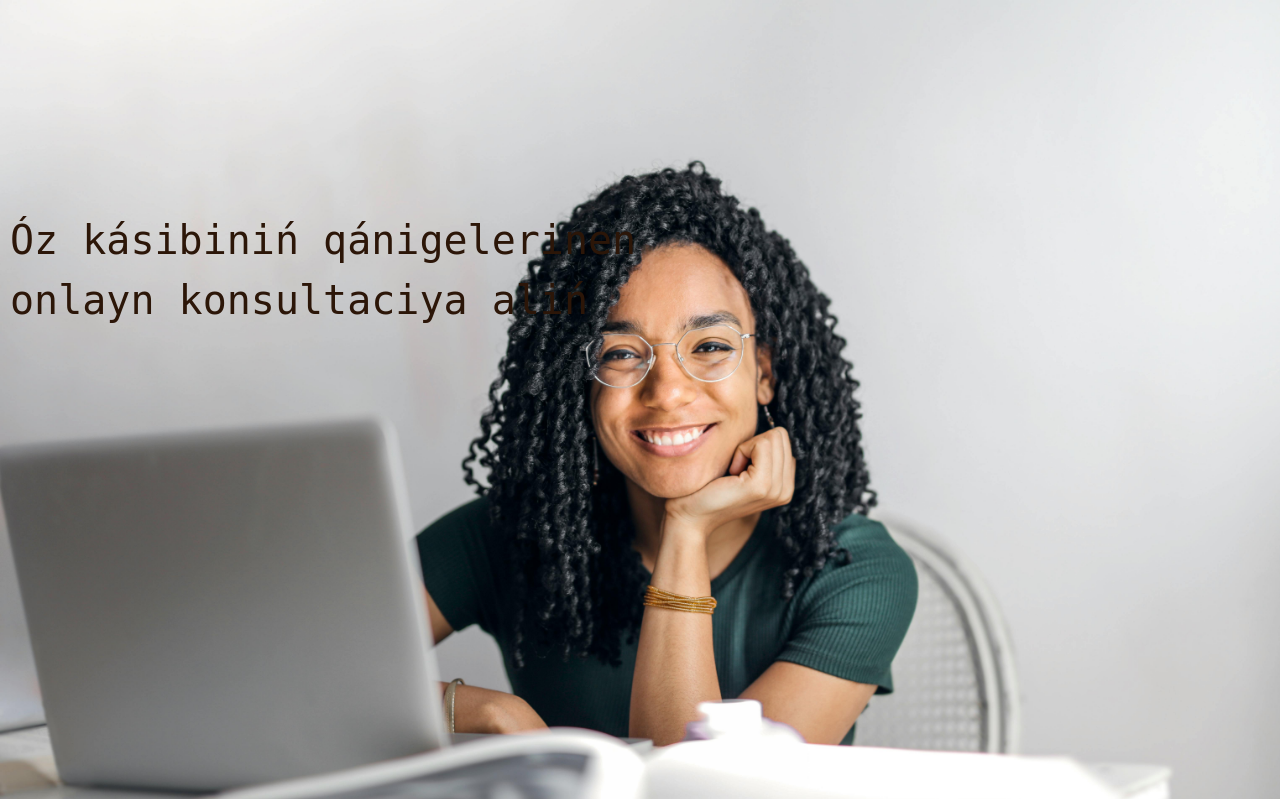
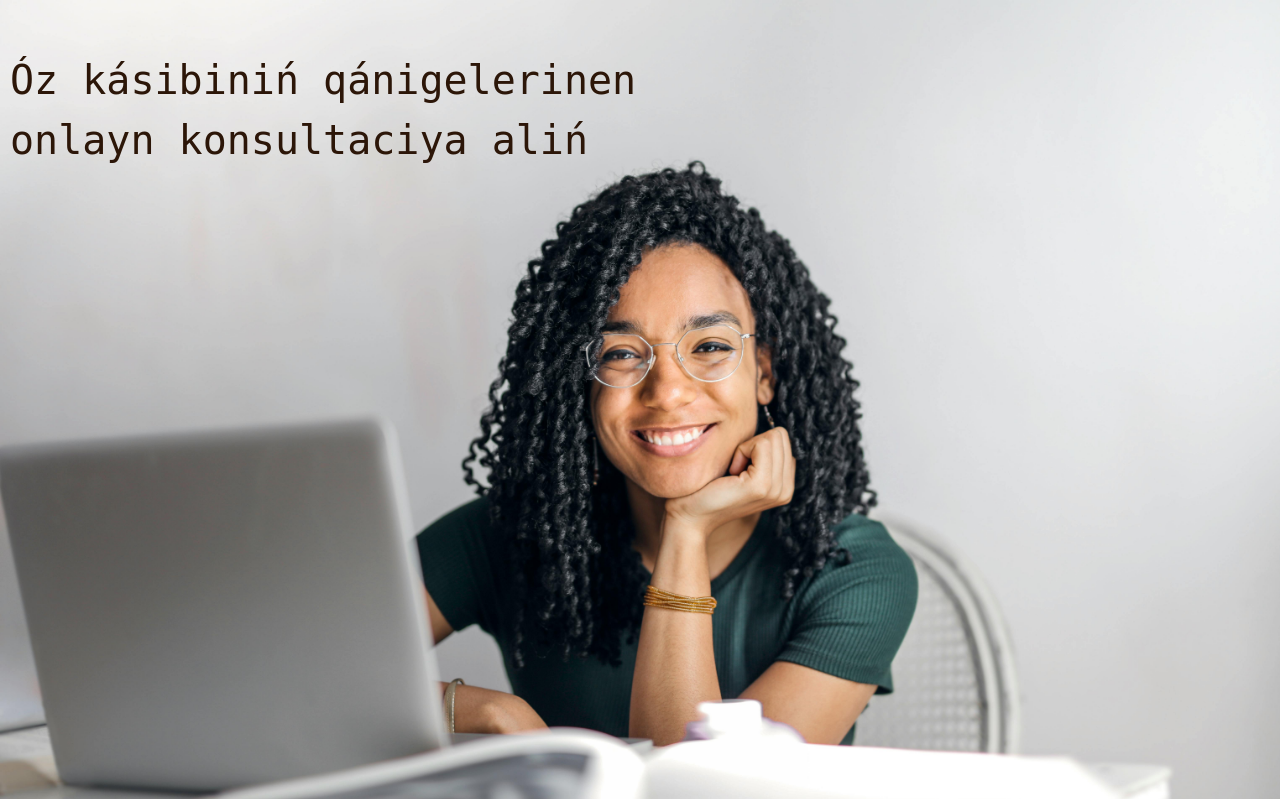
Before and after one commit to Jetkerpy/e-Consultations, a Django app: page / in a window 1280 px wide. Shown: the part 64-863 px from the top of the page. Run offline with Django 5.2, Linux system fonts and the light colour scheme; data that the repository does not hold is empty.

Commit message:
banner text changed

```diff
--- a/config/settings.py
+++ b/config/settings.py
@@ -9,8 +9,9 @@ https://docs.djangoproject.com/en/5.0/topics/settings/
 For the full list of settings and their values, see
 https://docs.djangoproject.com/en/5.0/ref/settings/
 """
+from pathlib import Path
+
 import environ
-from pathlib import Path
 
 env = environ.Env()
 environ.Env.read_env()
--- a/static/css/styles.css
+++ b/static/css/styles.css
@@ -46,7 +46,7 @@ body {
 
 .banner_text{
     position: absolute;
-    top: 25%;
+    top: 5%;
     padding: 10px;
     font-size: 40px;
     color: #2C1608;
```
